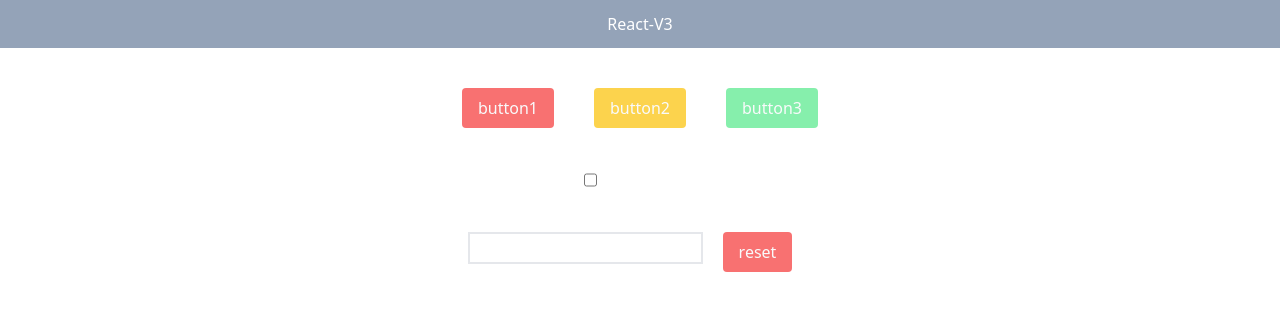
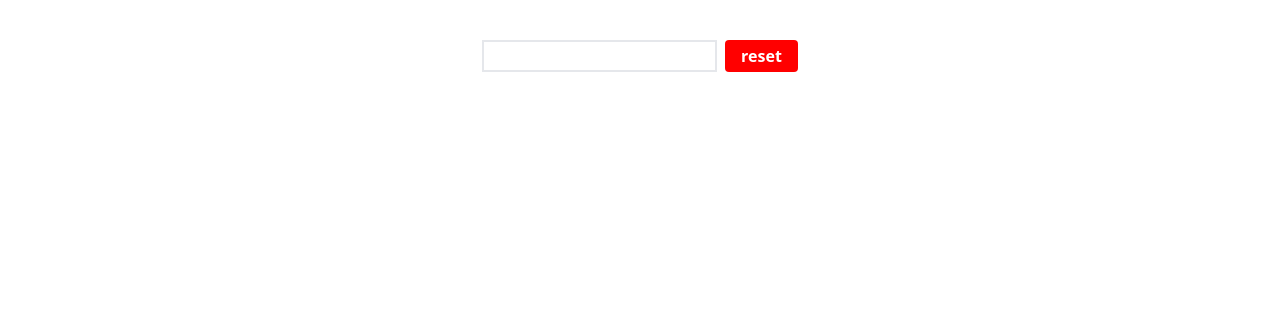
Before and after one commit to pj100-team/react-v3, a React (Create React App) app: page / in a window 1280 px wide. Shown: the top 310 px of the page. Built offline with nearby package versions, Linux system fonts and the light colour scheme.

Commit message:
practice3 課題提出

```diff
--- a/src/App.tsx
+++ b/src/App.tsx
@@ -1,51 +1,13 @@
 import { useState } from "react";
 import "./App.css";
-import Button from "./components/Button";
 import Input from "./components/Input";
-import Checkbox from "./components/CheckBox";
+import Button from "./components/botton";
+
 function App() {
-  /* Question2 */
-  const [isTextVisible, setIsTextVisibility] = useState<boolean>(false);
-  /* Question3 */
   const [inputText, setInputText] = useState<string>("");
+
   return (
     <>
-      <div className="flex justify-center bg-slate-400 text-white py-3">
-        <p>React-V3</p>
-      </div>
-      {/* Question1 */}
-      <div className="flex justify-center my-10">
-        <Button
-          buttonName="button1"
-          backGroundColor="red"
-          onClick={() => console.log("button1")}
-        />
-        <Button
-          buttonName="button2"
-          backGroundColor="yellow"
-          onClick={() => console.log("button2")}
-        />
-        <Button
-          buttonName="button3"
-          backGroundColor="green"
-          onClick={() => console.log("button3")}
-        />
-      </div>
-      {/* Question2 */}
-      <div className="flex justify-center my-10">
-        <Checkbox
-          styles="flex justify-start"
-          onChange={(event) => {
-            setIsTextVisibility(event.target.checked);
-          }}
-        />
-        <label
-          className={`block mx-2 ${isTextVisible ? "visible" : "invisible"}`}
-        >
-          hello world
-        </label>
-      </div>
-      {/* Question3 */}
       <div className="flex justify-center my-10">
         <Input
           styles="h-8 border-2"
--- a/src/components/Button.tsx
+++ /dev/null
@@ -1,30 +0,0 @@
-interface Props {
-  buttonName: string;
-  backGroundColor: "red" | "green" | "yellow";
-  onClick: () => void;
-}
-
-const Button = ({ buttonName, backGroundColor, onClick }: Props) => {
-  let color;
-  switch (backGroundColor) {
-    case "red":
-      color = "bg-[#f87171]";
-      break;
-    case "yellow":
-      color = "bg-[#fcd34d]";
-      break;
-    case "green":
-      color = "bg-[#86efac]";
-      break;
-  }
-  return (
-    <button
-      className={`text-[#f9fafb] ${color} py-2 px-4 rounded mx-5`}
-      onClick={onClick}
-    >
-      {buttonName}
-    </button>
-  );
-};
-
-export default Button;
--- a/src/components/CheckBox.tsx
+++ /dev/null
@@ -1,11 +0,0 @@
-import React, { ChangeEvent } from "react";
-interface Props {
-  styles: string;
-  onChange: (event: ChangeEvent<HTMLInputElement>) => void;
-}
-
-const Checkbox = ({ styles, onChange }: Props) => {
-  return <input type="checkbox" onChange={onChange} className={styles} />;
-};
-
-export default Checkbox;
--- /dev/null
+++ b/src/components/botton.tsx
@@ -0,0 +1,25 @@
+import React from "react";
+
+interface ButtonProps {
+  buttonName: string;
+  backGroundColor: string;
+  onClick: () => void;
+}
+
+const Button: React.FC<ButtonProps> = ({
+  buttonName,
+  backGroundColor,
+  onClick,
+}) => {
+  return (
+    <button
+      className="px-4 h-8 rounded text-white text-base font-bold bg-red-500 hover:bg-red-600 ml-2"
+      style={{ backgroundColor: backGroundColor }}
+      onClick={onClick}
+    >
+      {buttonName}
+    </button>
+  );
+};
+
+export default Button;
```
